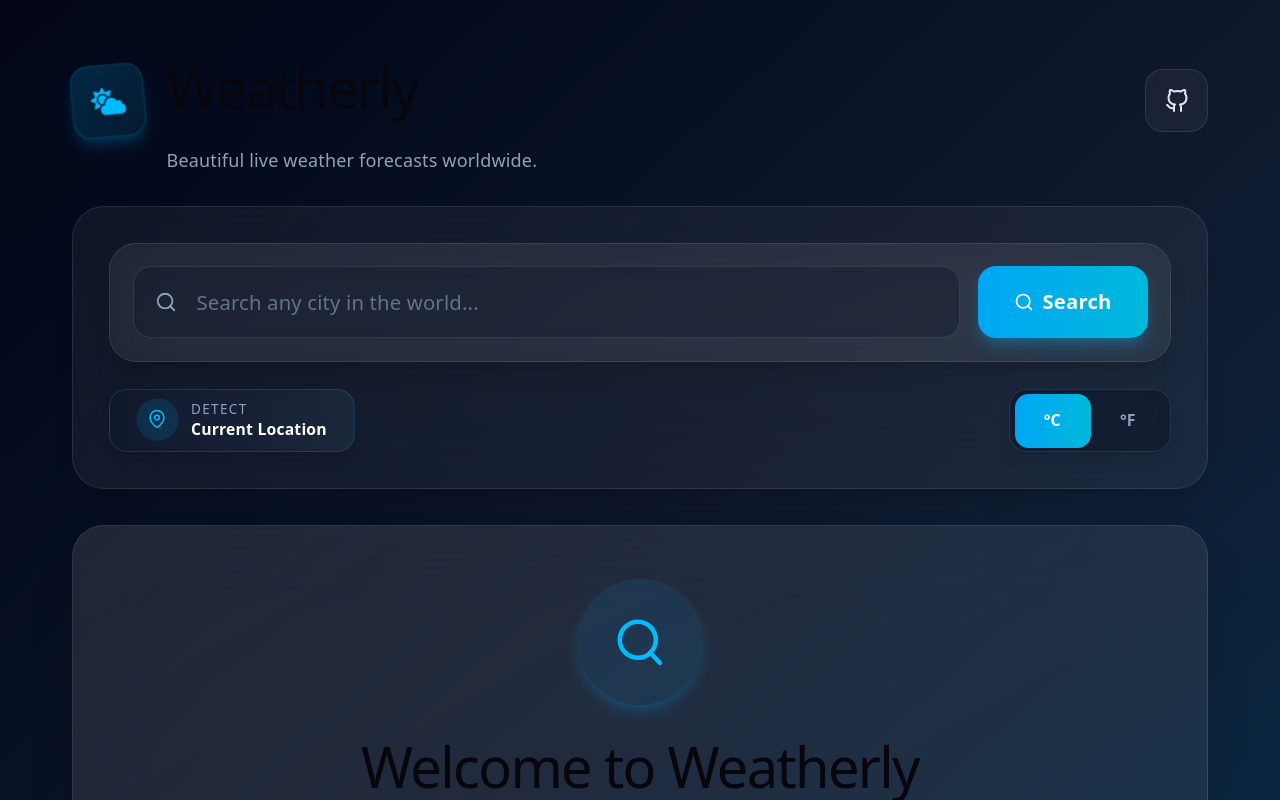
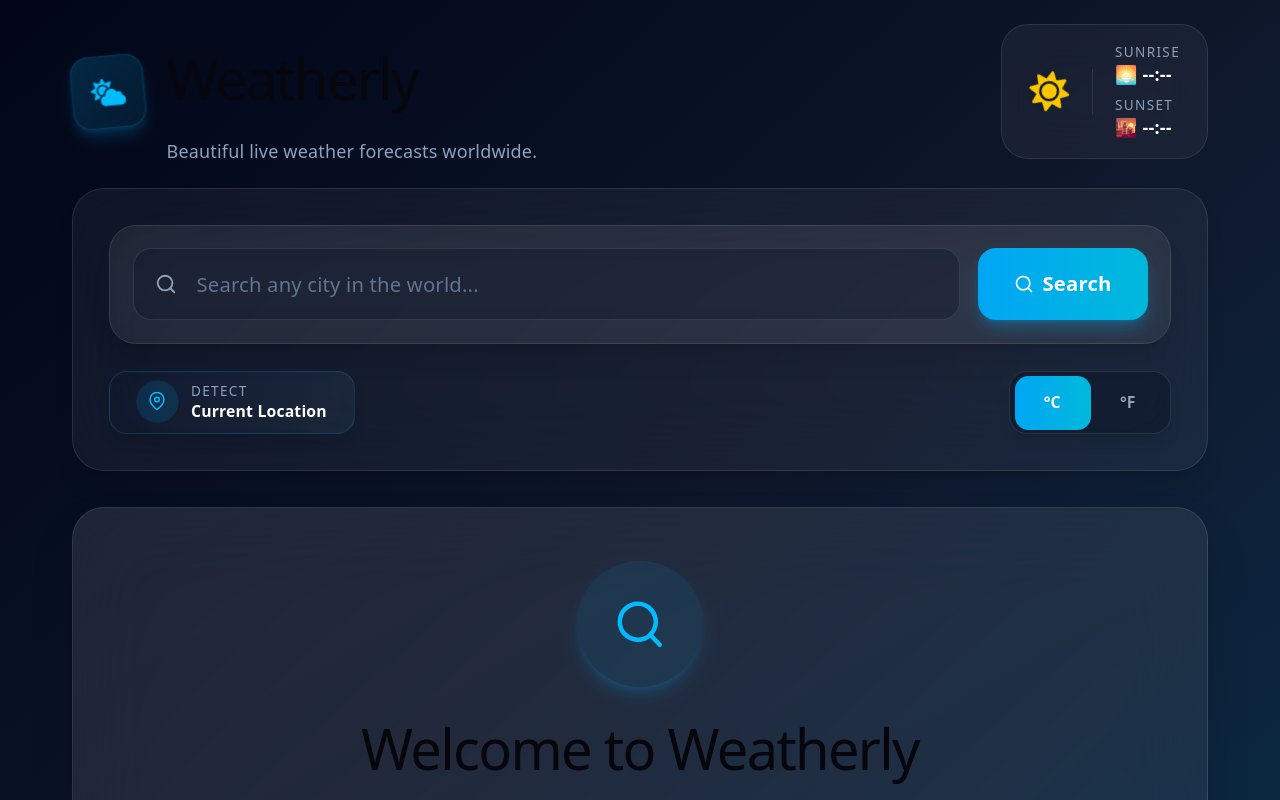
Before and after one commit to varunwalia120/weather-app, a React (Vite) app: page / in a window 1280 px wide. Shown: the top 800 px of the page. Built offline with nearby package versions, Linux system fonts and the light colour scheme; no server answers.

Commit message:
feat: implement premium weather dashboard layout and interactive components

```diff
--- a/src/App.tsx
+++ b/src/App.tsx
@@ -46,17 +46,12 @@ function App() {
 
       const updatedHistory = [
         city,
-        ...history.filter(
-          (item) => item.toLowerCase() !== normalizedCity
-        ),
+        ...history.filter((item) => item.toLowerCase() !== normalizedCity),
       ].slice(0, 5);
 
       setHistory(updatedHistory);
 
-      localStorage.setItem(
-        "searchHistory",
-        JSON.stringify(updatedHistory)
-      );
+      localStorage.setItem("searchHistory", JSON.stringify(updatedHistory));
     } catch (err) {
       if (err instanceof Error) {
         setError(err.message);
@@ -85,7 +80,7 @@ function App() {
           const data = await getWeatherByCoordinates(
             position.coords.latitude,
             position.coords.longitude,
-            unit
+            unit,
           );
 
           setWeather(data);
@@ -102,68 +97,46 @@ function App() {
       () => {
         setLoading(false);
         setError("Location permission denied.");
-      }
+      },
     );
   };
 
   const toggleUnit = () => {
-    setUnit((prev) =>
-      prev === "metric" ? "imperial" : "metric"
-    );
+    setUnit((prev) => (prev === "metric" ? "imperial" : "metric"));
   };
 
   return (
     <main className="min-h-screen bg-gradient-to-br from-slate-950 via-slate-900 to-sky-950">
       <div className="w-full px-10 xl:px-16 2xl:px-24 py-4">
-
-        <Navbar />
+        <Navbar sunrise={weather?.sys.sunrise} sunset={weather?.sys.sunset}/>
 
         {/* Search Dashboard */}
 
-        <section className="mt-5 rounded-[32px] border border-white/10 bg-white/5 p-8 shadow-xl backdrop-blur-2xl">
-
+        <section className="mt-3 rounded-[32px] border border-white/10 bg-white/5 p-8 shadow-xl backdrop-blur-2xl">
           <SearchBar onSearch={handleSearch} />
 
           <div className="mt-6 flex flex-wrap items-center justify-between gap-5">
+            <LocationButton onLocationClick={handleCurrentLocation} />
 
-            <LocationButton
-              onLocationClick={handleCurrentLocation}
-            />
-
-            <UnitToggle
-              unit={unit}
-              onToggle={toggleUnit}
-            />
-
+            <UnitToggle unit={unit} onToggle={toggleUnit} />
           </div>
 
-          <SearchHistory
-            history={history}
-            onSelect={handleSearch}
-          />
-
+          <SearchHistory history={history} onSelect={handleSearch} />
         </section>
 
         {/* Weather Dashboard */}
 
         <section className="mt-5">
-
           {loading ? (
             <SkeletonCard />
           ) : error ? (
-            <ErrorMessage
-              message={error}
-            />
+            <ErrorMessage message={error} />
           ) : weather ? (
-            <WeatherCard
-              weather={weather}
-            />
+            <WeatherCard weather={weather} />
           ) : (
             <EmptyState />
           )}
-
         </section>
-
       </div>
     </main>
   );
--- a/src/components/layout/Navbar.tsx
+++ b/src/components/layout/Navbar.tsx
@@ -1,8 +1,28 @@
-import { FaCloudSun } from "react-icons/fa";
-import { FiGithub } from "react-icons/fi";
+import { FaCloudSun, FaSun, FaMoon } from "react-icons/fa";
 import { motion } from "framer-motion";
 
-const Navbar = () => {
+type NavbarProps = {
+  sunrise?: number;
+  sunset?: number;
+};
+
+const Navbar = ({ sunrise, sunset}: NavbarProps) => {
+  const now = Math.floor(Date.now() / 1000);
+
+  const isDay =
+    sunrise && sunset
+      ? now >= sunrise && now < sunset
+      : true;
+
+  const formatTime = (timestamp?: number) => {
+    if (!timestamp) return "--:--";
+
+    return new Date(timestamp * 1000).toLocaleTimeString([], {
+      hour: "2-digit",
+      minute: "2-digit",
+    });
+  };
+
   return (
     <motion.header
       initial={{ opacity: 0, y: -30 }}
@@ -11,8 +31,10 @@ const Navbar = () => {
         duration: 0.7,
         ease: "easeOut",
       }}
-      className="flex items-center justify-between py-2"
+      className="flex items-center justify-between pb-2"
     >
+      {/* Logo */}
+
       <div className="flex items-center gap-5">
         <motion.div
           animate={{
@@ -26,7 +48,7 @@ const Navbar = () => {
           }}
           className="flex h-16 w-16 items-center justify-center rounded-2xl border border-sky-400/20 bg-gradient-to-br from-sky-500/20 to-cyan-500/10 shadow-lg shadow-sky-500/20 backdrop-blur-xl"
         >
-          <FaCloudSun className="text-[34px] text-sky-400 drop-shadow-lg" />
+          <FaCloudSun className="text-[34px] text-sky-400" />
         </motion.div>
 
         <div>
@@ -45,25 +67,64 @@ const Navbar = () => {
         </div>
       </div>
 
-      <motion.a
-        href="https://github.com/varunwalia120/weather-app"
-        target="_blank"
-        rel="noreferrer"
-        aria-label="GitHub Repository"
-        whileHover={{
-          scale: 1.1,
-          rotate: 8,
-        }}
-        whileTap={{
-          scale: 0.95,
-        }}
-        className="group flex h-14 w-14 items-center justify-center rounded-2xl border border-white/10 bg-white/5 backdrop-blur-xl transition-all duration-300 hover:border-sky-400/40 hover:bg-sky-500/10 hover:shadow-lg hover:shadow-sky-500/20"
+      {/* Day / Night Widget */}
+
+      <motion.div
+        initial={{ opacity: 0, x: 20 }}
+        animate={{ opacity: 1, x: 0 }}
+        className="flex items-center gap-5 rounded-3xl border border-white/10 bg-white/5 px-6 py-4 backdrop-blur-xl"
       >
-        <FiGithub
-          size={24}
-          className="text-slate-200 transition-colors duration-300 group-hover:text-sky-300"
-        />
-      </motion.a>
+        <motion.div
+          animate={
+            isDay
+              ? { rotate: 360 }
+              : { y: [0, -5, 0] }
+          }
+          transition={
+            isDay
+              ? {
+                  duration: 20,
+                  repeat: Infinity,
+                  ease: "linear",
+                }
+              : {
+                  duration: 3,
+                  repeat: Infinity,
+                  ease: "easeInOut",
+                }
+          }
+        >
+          {isDay ? (
+            <FaSun className="text-4xl text-yellow-400 drop-shadow-lg" />
+          ) : (
+            <FaMoon className="text-4xl text-slate-200" />
+          )}
+        </motion.div>
+
+        <div className="h-10 w-px bg-white/10" />
+
+        <div className="space-y-2">
+          <div>
+            <p className="text-xs uppercase tracking-widest text-slate-400">
+              Sunrise
+            </p>
+
+            <p className="font-semibold text-white">
+              🌅 {formatTime(sunrise)}
+            </p>
+          </div>
+
+          <div>
+            <p className="text-xs uppercase tracking-widest text-slate-400">
+              Sunset
+            </p>
+
+            <p className="font-semibold text-white">
+              🌇 {formatTime(sunset)}
+            </p>
+          </div>
+        </div>
+      </motion.div>
     </motion.header>
   );
 };
--- a/src/types/weather.ts
+++ b/src/types/weather.ts
@@ -1,5 +1,7 @@
 export interface WeatherResponse {
   name: string;
+
+  timezone: number;
 
   main: {
     temp: number;
```
